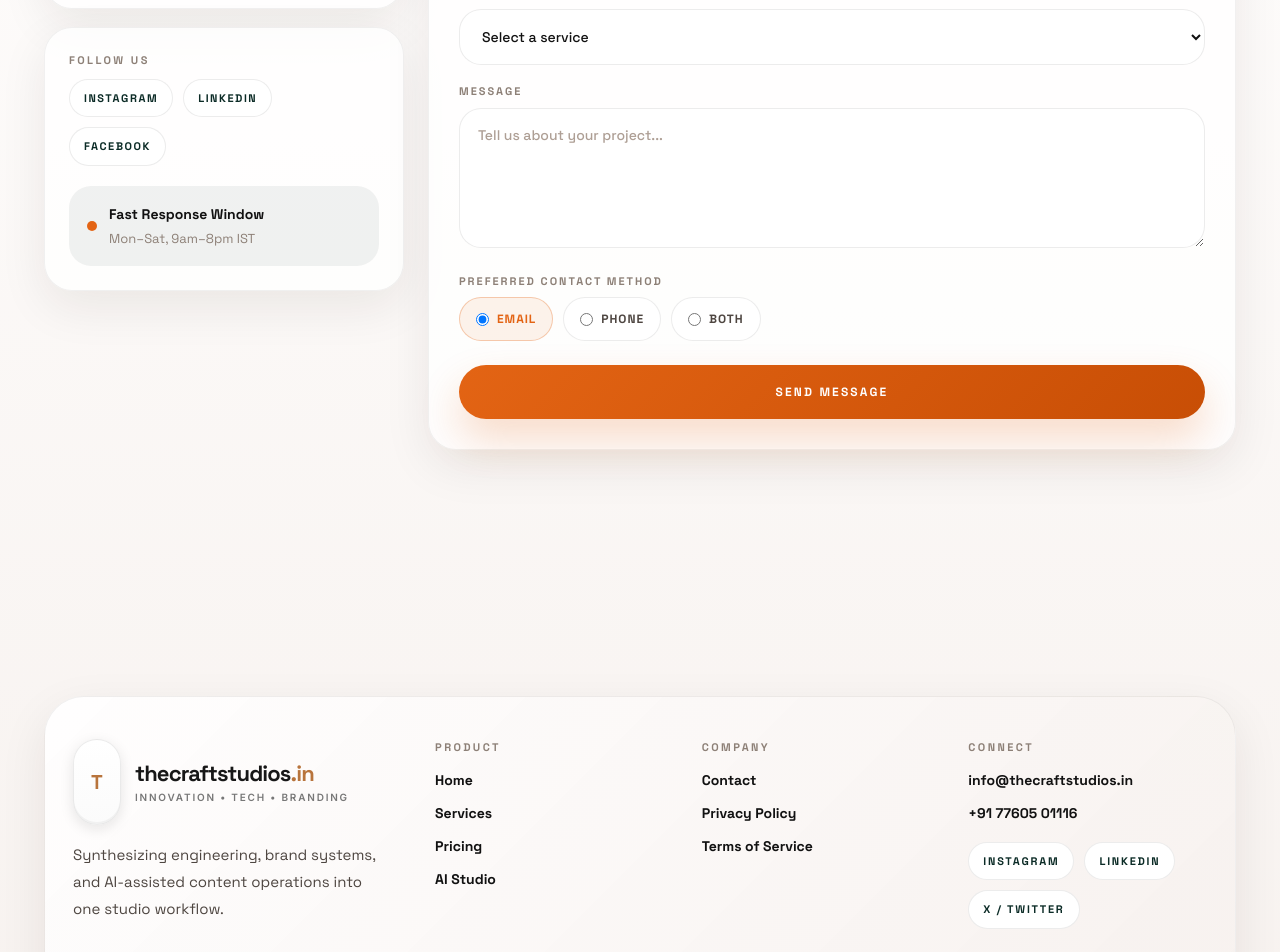
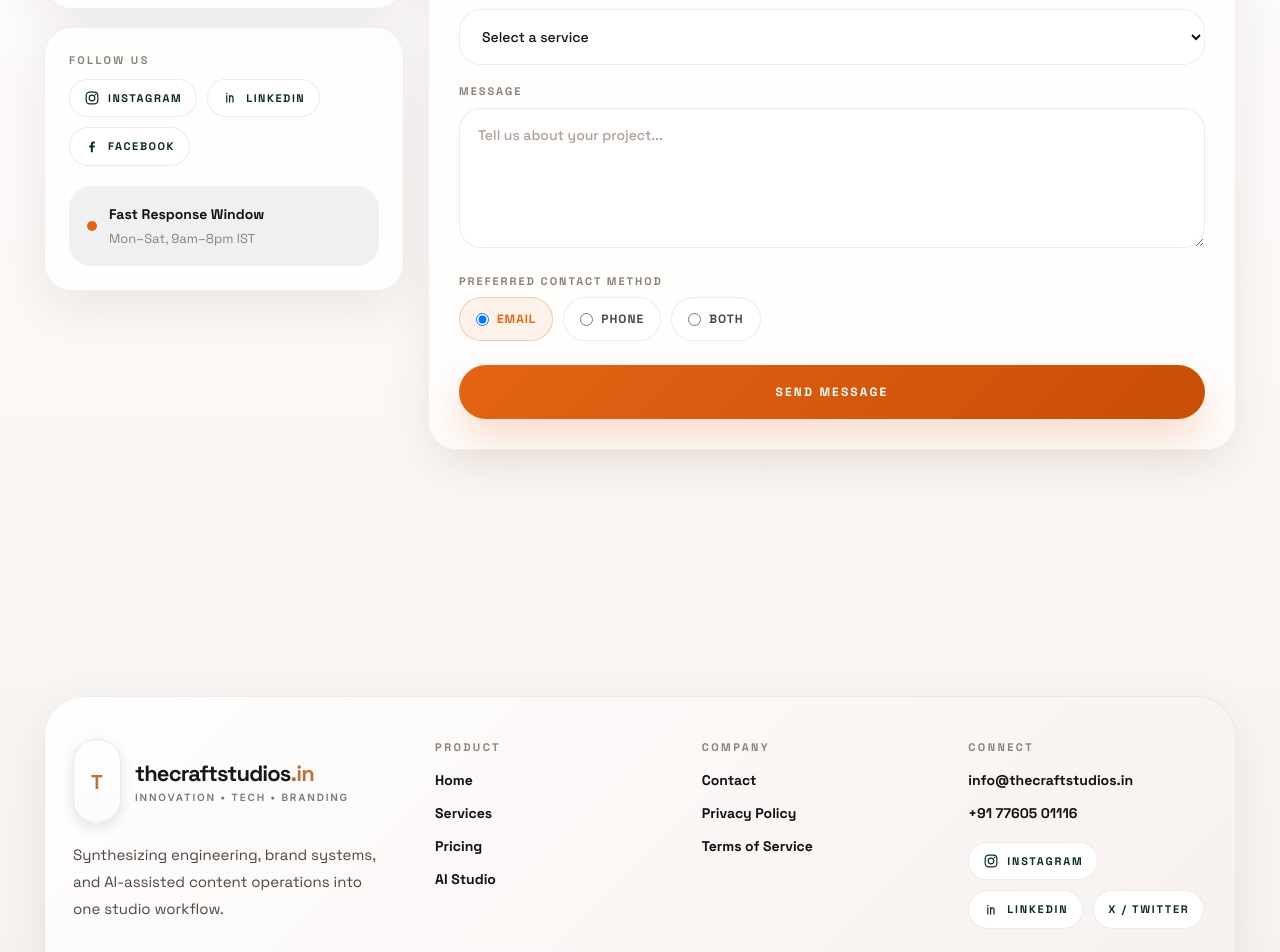
Before and after one commit to faizmnp-source/claude-adagency, a Next.js app in the folder ClaudeAdagency/frontend/: page /contact in a window 1280 px wide. Shown: the part 740-1692 px from the top of the page. Built offline with nearby package versions, Linux system fonts and the light colour scheme.

Commit message:
fix(ui): polish mobile header and social icons

```diff
--- a/ClaudeAdagency/frontend/components/Footer.tsx
+++ b/ClaudeAdagency/frontend/components/Footer.tsx
@@ -3,10 +3,31 @@ import Link from 'next/link';
 import Logo from './Logo';
 
 const socials = [
-  { label: 'Instagram', href: '#' },
-  { label: 'LinkedIn', href: '#' },
+  { label: 'Instagram', href: '#', icon: 'instagram' as const },
+  { label: 'LinkedIn', href: '#', icon: 'linkedin' as const },
   { label: 'X / Twitter', href: '#' },
 ];
+
+const SocialGlyph = ({ icon }: { icon: 'instagram' | 'linkedin' }) => {
+  if (icon === 'instagram') {
+    return (
+      <svg aria-hidden="true" width="16" height="16" viewBox="0 0 24 24" fill="none">
+        <rect x="3.25" y="3.25" width="17.5" height="17.5" rx="5.25" stroke="currentColor" strokeWidth="1.8" />
+        <circle cx="12" cy="12" r="4.2" stroke="currentColor" strokeWidth="1.8" />
+        <circle cx="17.3" cy="6.8" r="1.2" fill="currentColor" />
+      </svg>
+    );
+  }
+
+  return (
+    <svg aria-hidden="true" width="16" height="16" viewBox="0 0 24 24" fill="none">
+      <path d="M7.2 8.6V18" stroke="currentColor" strokeWidth="1.9" strokeLinecap="round" />
+      <path d="M7.2 6.5C7.80751 6.5 8.3 6.00751 8.3 5.4C8.3 4.79249 7.80751 4.3 7.2 4.3C6.59249 4.3 6.1 4.79249 6.1 5.4C6.1 6.00751 6.59249 6.5 7.2 6.5Z" fill="currentColor" />
+      <path d="M11.4 18V11.9C11.4 10.2 12.5 8.9 14.1 8.9C15.7 8.9 16.5 9.9 16.5 11.9V18" stroke="currentColor" strokeWidth="1.9" strokeLinecap="round" strokeLinejoin="round" />
+      <path d="M11.4 10.3V8.6" stroke="currentColor" strokeWidth="1.9" strokeLinecap="round" />
+    </svg>
+  );
+};
 
 export const Footer: React.FC = () => (
   <footer style={{ padding: '88px 0 28px' }}>
@@ -64,6 +85,9 @@ export const Footer: React.FC = () => (
                     key={social.label}
                     href={social.href}
                     style={{
+                      display: 'inline-flex',
+                      alignItems: 'center',
+                      gap: '8px',
                       padding: '10px 14px',
                       borderRadius: '999px',
                       textDecoration: 'none',
@@ -75,7 +99,9 @@ export const Footer: React.FC = () => (
                       textTransform: 'uppercase',
                       background: '#fff',
                     }}
+                    aria-label={social.label}
                   >
+                    {'icon' in social ? <SocialGlyph icon={social.icon} /> : null}
                     {social.label}
                   </a>
                 ))}
--- a/ClaudeAdagency/frontend/pages/contact.tsx
+++ b/ClaudeAdagency/frontend/pages/contact.tsx
@@ -5,6 +5,35 @@ import { useState } from 'react';
 import Link from 'next/link';
 import NavBar from '../components/NavBar';
 import Footer from '../components/Footer';
+
+const SocialGlyph = ({ icon }: { icon: 'instagram' | 'linkedin' | 'facebook' }) => {
+  if (icon === 'instagram') {
+    return (
+      <svg aria-hidden="true" width="16" height="16" viewBox="0 0 24 24" fill="none">
+        <rect x="3.25" y="3.25" width="17.5" height="17.5" rx="5.25" stroke="currentColor" strokeWidth="1.8" />
+        <circle cx="12" cy="12" r="4.2" stroke="currentColor" strokeWidth="1.8" />
+        <circle cx="17.3" cy="6.8" r="1.2" fill="currentColor" />
+      </svg>
+    );
+  }
+
+  if (icon === 'linkedin') {
+    return (
+      <svg aria-hidden="true" width="16" height="16" viewBox="0 0 24 24" fill="none">
+        <path d="M7.2 8.6V18" stroke="currentColor" strokeWidth="1.9" strokeLinecap="round" />
+        <path d="M7.2 6.5C7.80751 6.5 8.3 6.00751 8.3 5.4C8.3 4.79249 7.80751 4.3 7.2 4.3C6.59249 4.3 6.1 4.79249 6.1 5.4C6.1 6.00751 6.59249 6.5 7.2 6.5Z" fill="currentColor" />
+        <path d="M11.4 18V11.9C11.4 10.2 12.5 8.9 14.1 8.9C15.7 8.9 16.5 9.9 16.5 11.9V18" stroke="currentColor" strokeWidth="1.9" strokeLinecap="round" strokeLinejoin="round" />
+        <path d="M11.4 10.3V8.6" stroke="currentColor" strokeWidth="1.9" strokeLinecap="round" />
+      </svg>
+    );
+  }
+
+  return (
+    <svg aria-hidden="true" width="16" height="16" viewBox="0 0 24 24" fill="currentColor">
+      <path d="M13.3 20V12.7H15.8L16.2 9.8H13.3V8C13.3 7.16 13.54 6.58 14.74 6.58H16.3V4.02C15.55 3.94 14.8 3.9 14.04 3.9C11.79 3.9 10.25 5.27 10.25 7.79V9.8H7.8V12.7H10.25V20H13.3Z" />
+    </svg>
+  );
+};
 
 const ContactPage = () => {
   const [formData, setFormData] = useState({
@@ -90,11 +119,18 @@ const ContactPage = () => {
               <div className="editorial-card" style={{ padding: '24px' }}>
                 <div className="eyebrow" style={{ marginBottom: '10px' }}>Follow Us</div>
                 <div style={{ display: 'flex', flexWrap: 'wrap', gap: '10px', marginBottom: '20px' }}>
-                  {['Instagram', 'LinkedIn', 'Facebook'].map((item) => (
+                  {[
+                    { label: 'Instagram', icon: 'instagram' as const },
+                    { label: 'LinkedIn', icon: 'linkedin' as const },
+                    { label: 'Facebook', icon: 'facebook' as const },
+                  ].map((item) => (
                     <a
-                      key={item}
+                      key={item.label}
                       href="#"
                       style={{
+                        display: 'inline-flex',
+                        alignItems: 'center',
+                        gap: '8px',
                         padding: '10px 14px',
                         borderRadius: '999px',
                         border: '1px solid rgba(17,17,17,0.08)',
@@ -106,8 +142,10 @@ const ContactPage = () => {
                         textTransform: 'uppercase',
                         background: '#fff',
                       }}
+                      aria-label={item.label}
                     >
-                      {item}
+                      <SocialGlyph icon={item.icon} />
+                      {item.label}
                     </a>
                   ))}
                 </div>
--- a/ClaudeAdagency/frontend/pages/studio/index.tsx
+++ b/ClaudeAdagency/frontend/pages/studio/index.tsx
@@ -676,8 +676,8 @@ export default function StudioPage() {
       <header className="sticky top-0 z-50" style={{ background: 'rgba(255,255,255,0.92)', backdropFilter: 'blur(18px)', borderBottom: '1px solid rgba(17,17,17,0.08)', boxShadow: '0 14px 36px rgba(35,25,17,0.06)' }}>
         <div className="studio-topbar max-w-7xl mx-auto px-4" style={{ minHeight: '88px', display: 'flex', alignItems: 'center', justifyContent: 'space-between', gap: '20px' }}>
           <div className="studio-header-links flex items-center gap-3">
-            <Link href="/" className="flex items-center" style={{ textDecoration: 'none' }}>
-              <Logo variant="horizontal" size="small" color="color" />
+            <Link href="/" className="studio-logo-link flex items-center" style={{ textDecoration: 'none' }}>
+              <Logo variant="horizontal" size="small" color="color" className="studio-logo-mark" />
             </Link>
             <Link href="/services/instagram-reels"
               style={{ fontSize: '12px', color: 'var(--muted)', textDecoration: 'none', transition: 'color 0.2s' }}
@@ -699,31 +699,31 @@ export default function StudioPage() {
           <div className="studio-header-meta flex items-center gap-3">
             {/* Instagram badge */}
             {instagram.connected ? (
-              <div className="flex items-center gap-2 px-3 py-1.5 rounded-xl text-xs font-semibold"
+              <div className="studio-ig-pill flex items-center gap-2 px-3 py-1.5 rounded-xl text-xs font-semibold"
                 style={{ background: 'rgba(227,100,20,0.08)', border: '1px solid rgba(227,100,20,0.22)' }}>
                 <span className="text-[var(--accent)]">📸</span>
                 <span className="text-[var(--forest)] hidden sm:block">@{instagram.username || 'IG'}</span>
-                <button onClick={disconnectInstagram} className="text-[#94A3B8] hover:text-red-400 ml-1">✕</button>
+                <button onClick={disconnectInstagram} className="studio-ig-close text-[#94A3B8] hover:text-red-400 ml-1">✕</button>
               </div>
             ) : (
               <button onClick={connectInstagram}
-                className="hidden sm:flex items-center gap-2 px-3 py-1.5 rounded-xl text-xs font-semibold"
+                className="studio-ig-pill hidden sm:flex items-center gap-2 px-3 py-1.5 rounded-xl text-xs font-semibold"
                 style={{ background: 'rgba(255,255,255,0.7)', border: '1px solid rgba(17,17,17,0.08)', color: 'var(--muted)' }}>
                 📸 Connect IG
               </button>
             )}
 
             {/* Credits */}
-            <div className="flex items-center gap-2 px-3 py-1.5 rounded-xl" style={{ background: 'rgba(255,255,255,0.7)', border: '1px solid rgba(17,17,17,0.08)' }}>
-              <span className="text-[#94A3B8] text-xs">Credits:</span>
+            <div className="studio-credit-pill flex items-center gap-2 px-3 py-1.5 rounded-xl" style={{ background: 'rgba(255,255,255,0.7)', border: '1px solid rgba(17,17,17,0.08)' }}>
+              <span className="studio-credit-label text-[#94A3B8] text-xs">Credits:</span>
               <span className="font-bold purple-gradient-text text-sm">{credits}</span>
             </div>
 
             {/* User avatar */}
             {user && user.picture ? (
-              <img src={user.picture} alt="" className="w-8 h-8 rounded-full border border-[rgba(227,100,20,0.26)]" />
+              <img src={user.picture} alt="" className="studio-avatar w-8 h-8 rounded-full border border-[rgba(227,100,20,0.26)]" />
             ) : user ? (
-              <div className="w-8 h-8 rounded-full bg-[rgba(227,100,20,0.14)] flex items-center justify-center text-[var(--forest)] text-sm font-bold">{user.name?.[0] || 'U'}</div>
+              <div className="studio-avatar w-8 h-8 rounded-full bg-[rgba(227,100,20,0.14)] flex items-center justify-center text-[var(--forest)] text-sm font-bold">{user.name?.[0] || 'U'}</div>
             ) : null}
 
             <BellIcon />
--- a/ClaudeAdagency/frontend/styles/globals.css
+++ b/ClaudeAdagency/frontend/styles/globals.css
@@ -369,6 +369,25 @@ a {
   flex: 1 1 auto;
 }
 
+.studio-logo-link {
+  min-width: 0;
+  overflow: hidden;
+}
+
+.studio-logo-mark {
+  min-width: 0;
+}
+
+.studio-logo-mark > span:last-child {
+  min-width: 0;
+  overflow: hidden;
+}
+
+.studio-logo-mark > span:last-child > span {
+  overflow: hidden;
+  text-overflow: ellipsis;
+}
+
 .studio-header-links a {
   color: var(--muted) !important;
   white-space: nowrap;
@@ -580,18 +599,49 @@ select.dark-input {
   .studio-topbar {
     min-height: 72px !important;
     gap: 10px !important;
+    padding-left: 12px !important;
+    padding-right: 12px !important;
   }
 
   .studio-header-links {
     gap: 8px !important;
+    flex: 1 1 auto;
+    min-width: 0;
   }
 
   .studio-header-links a:not(:first-child) {
     display: none;
   }
 
+  .studio-logo-link {
+    max-width: calc(100vw - 178px);
+  }
+
+  .studio-logo-mark {
+    transform: scale(0.84);
+    transform-origin: left center;
+  }
+
   .studio-header-meta {
     gap: 8px !important;
+  }
+
+  .studio-ig-pill {
+    padding: 6px 8px !important;
+  }
+
+  .studio-ig-close,
+  .studio-credit-label {
+    display: none;
+  }
+
+  .studio-credit-pill {
+    padding: 6px 10px !important;
+  }
+
+  .studio-avatar {
+    width: 30px !important;
+    height: 30px !important;
   }
 
   .studio-phone-shell {
@@ -666,3 +716,21 @@ select.dark-input {
     letter-spacing: 0.14em;
   }
 }
+
+@media (max-width: 420px) {
+  .studio-logo-link {
+    max-width: calc(100vw - 154px);
+  }
+
+  .studio-logo-mark {
+    transform: scale(0.76);
+  }
+
+  .studio-header-meta {
+    gap: 6px !important;
+  }
+
+  .studio-credit-pill {
+    padding: 6px 8px !important;
+  }
+}
```
